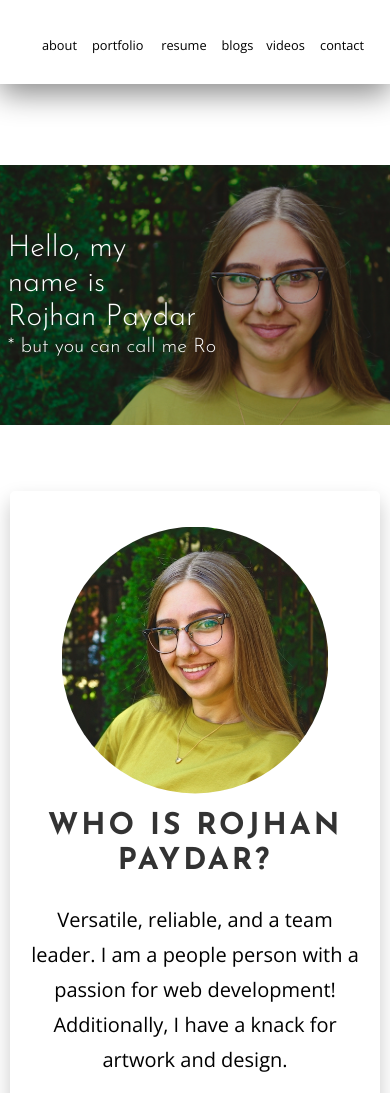
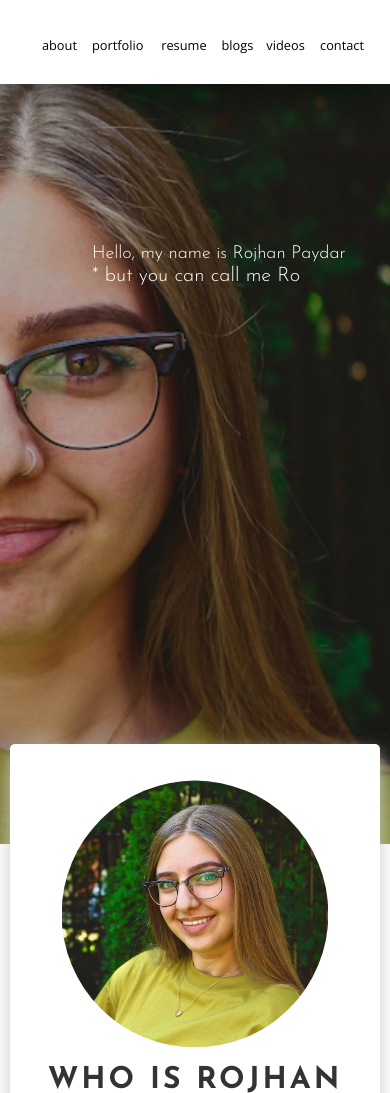
Before and after one commit to rojhanpaydar/rojhan-paydar-portfolio, a plain HTML site: page index.html in a window 390 px wide. Shown: the top 1093 px of the page. Drawn offline with nearby package versions, Linux system fonts and the light colour scheme.

Commit message:
fixing media queries for header

```diff
--- a/index.html
+++ b/index.html
@@ -39,7 +39,7 @@
       </ul>
     </nav>
     <header class="flexContainer">
-      <div data-aos="fade-in" data-aos-easing="ease-in-out" data-aos-delay=".1">
+      <div class="headerTextSpace" data-aos="fade-in" data-aos-easing="ease-in-out" data-aos-delay=".1">
         <h1>Hello, my name is Rojhan Paydar</h1>
         <p>* but you can call me Ro</p>
       </div>
--- a/styles/sass/_mediaQueries.scss
+++ b/styles/sass/_mediaQueries.scss
@@ -62,8 +62,14 @@
 @media (max-width: 470px) {
 
   header {
-    background-size: contain;
-    height: 70vh;
+    background-size: cover;
+    height: 100vh;
+    background-position: right;
+  }
+
+  .headerTextSpace {
+    margin-left: 22%;
+    margin-bottom: 80%;
   }
 
   nav a li {
@@ -86,8 +92,8 @@
   }
 
   h1 {
-    font-size: 30px;
-    width: 50%;
+    font-size: 18px;
+    width: 90%;
   }
 
   header p {
```
Also changed, not shown: styles/styles.css.
